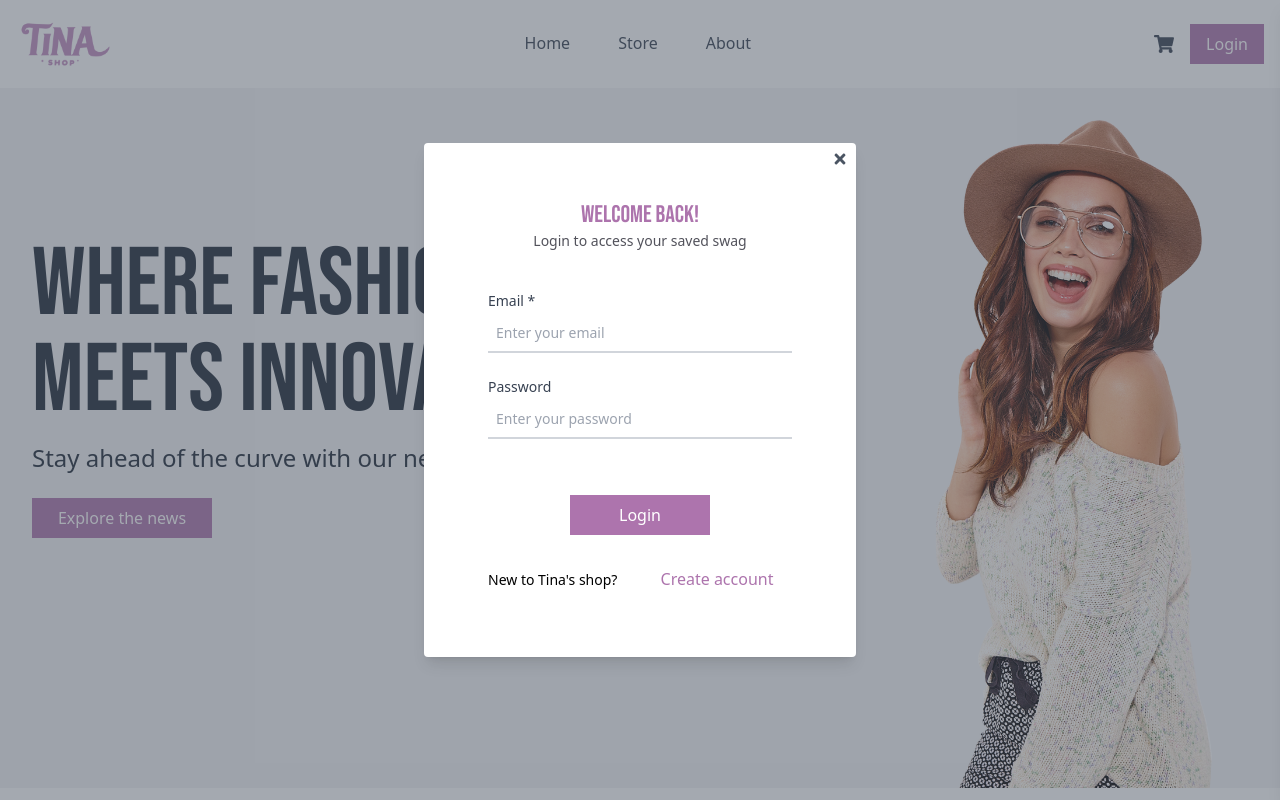
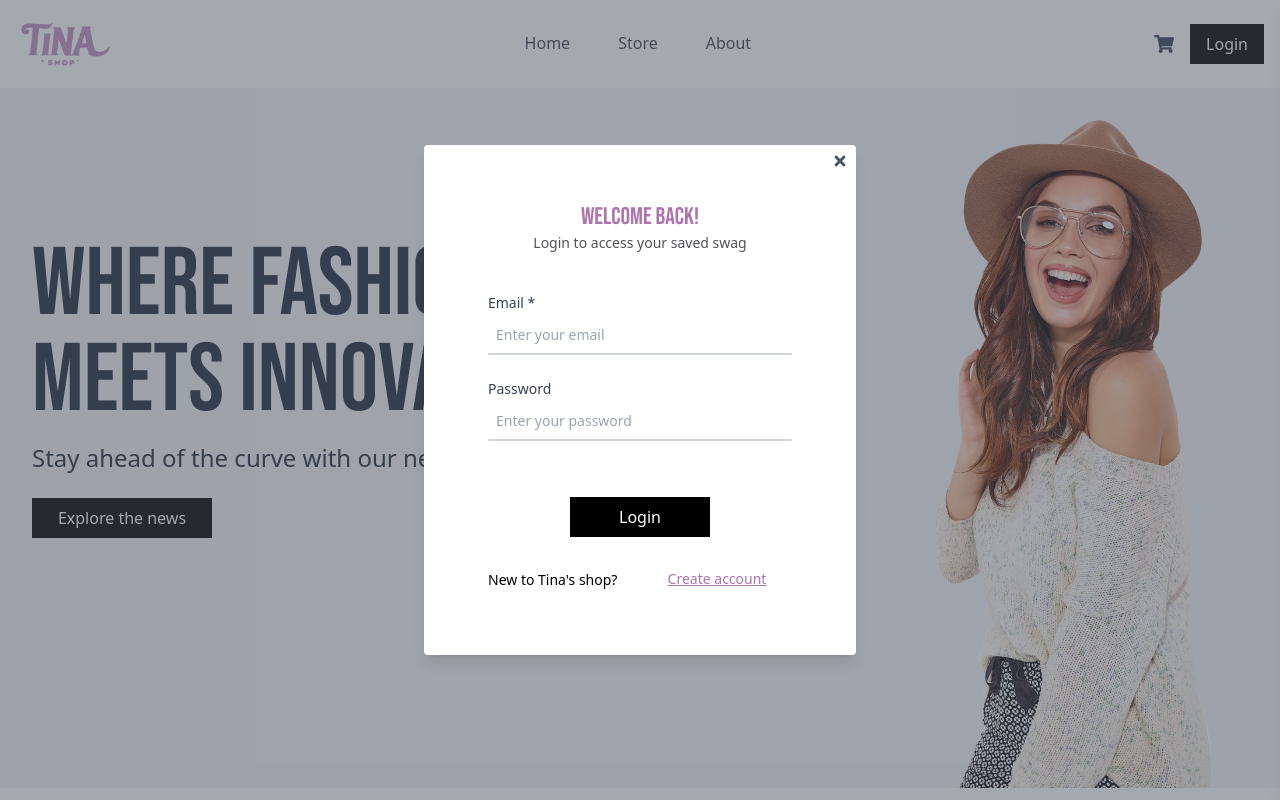
Before and after one commit to agustinadeadamo/tina-shop-e-commerce, a React app: page / in a window 1280 px wide. Both pictures are taken after a click on the button "Login". Shown: the top 800 px of the page. Built offline with nearby package versions, Linux system fonts and the light colour scheme; no server answers.

Commit message:
styles(Buttons): Updated styles for Primary and Secondary Button according to the new styles

```diff
--- a/src/components/Buttons/PrimaryButton/index.jsx
+++ b/src/components/Buttons/PrimaryButton/index.jsx
@@ -6,13 +6,12 @@ const PrimaryButton = ({
   onClick,
   type = 'button',
   disabled = false,
-  dataTestid = '',
 }) => {
   const buttonClasses = `py-2 px-4 w-full transition-colors duration-300 text-lg text-sm lg:text-base
   ${
     disabled
-      ? 'bg-pink-100 text-primary cursor-not-allowed'
-      : 'bg-primary text-white'
+      ? 'bg-pink-100 text-black cursor-not-allowed'
+      : 'bg-black text-white'
   }`;
 
   return (
@@ -21,7 +20,6 @@ const PrimaryButton = ({
       onClick={onClick}
       className={buttonClasses}
       disabled={disabled}
-      data-testid={dataTestid}
     >
       {children}
     </button>
@@ -33,7 +31,6 @@ PrimaryButton.propTypes = {
   onClick: PropTypes.func,
   disabled: PropTypes.bool,
   type: PropTypes.oneOf(['button', 'submit', 'reset']),
-  dataTestid: PropTypes.string,
 };
 
 export default PrimaryButton;
--- a/src/components/Buttons/SecondaryButton/index.jsx
+++ b/src/components/Buttons/SecondaryButton/index.jsx
@@ -2,13 +2,13 @@ import React from 'react';
 import PropTypes from 'prop-types';
 
 const SecondaryButton = ({ children, onClick, type, disabled = false }) => {
-  const buttonClasses = `py-2 px-4 text-primary w-full transition-colors duration-300
-  ${
-    disabled
-      ? 'bg-pink-100 text-primary cursor-not-allowed'
-      : 'border-b-2 border-transparent '
-  }
-`;
+  const buttonClasses = `py-2 px-4 text-primary w-full transition-colors duration-300 text-sm
+    ${
+      disabled
+        ? 'bg-pink-100 text-primary cursor-not-allowed'
+        : 'border-b-2 border-transparent underline'
+    }
+  `;
 
   return (
     <button
@@ -16,7 +16,6 @@ const SecondaryButton = ({ children, onClick, type, disabled = false }) => {
       onClick={onClick}
       disabled={disabled}
       className={buttonClasses}
-      data-testid="secondary-button"
     >
       {children}
     </button>
```
